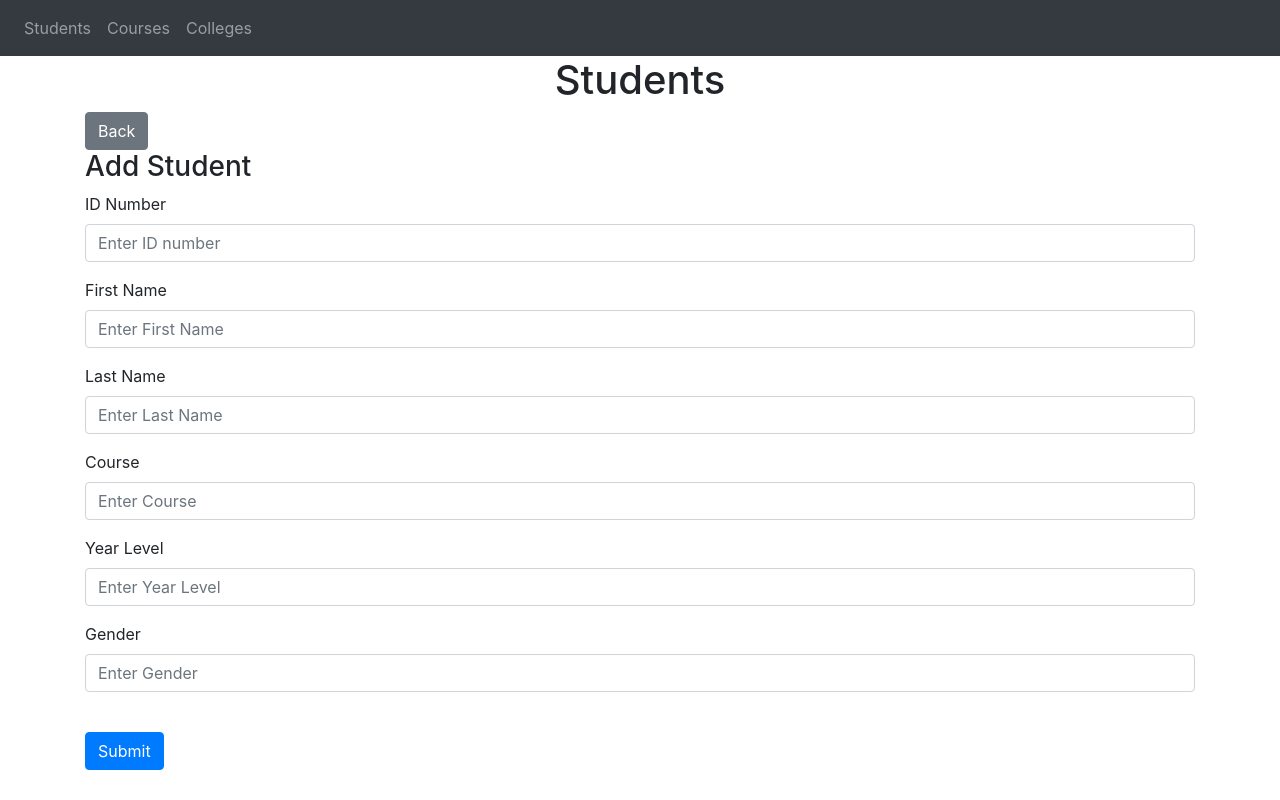
After one commit to nasviil/app-ssis, a Flask app: template website/templates/student-add.html in a window 1280 px wide. The commit adds this page. Run offline with Flask 3, Linux system fonts and the light colour scheme; the template is opened without the code that fills it, so the values that code supplies are empty; some libraries are stand-ins or nearby versions.

Commit message:
added necessary pages

```diff
--- a/website/templates/base.html
+++ b/website/templates/base.html
@@ -1,6 +1,7 @@
 <!DOCTYPE html>
 <html lang="en">
 <head>
+    <link rel="stylesheet" type="text/css" href="/static/styles.css">
     <meta charset="UTF-8">
     <meta name="viewport" content="width=device-width, initial-scale=1.0">
     <link
@@ -19,14 +20,40 @@
 <body>
     <nav class="navbar navbar-expand-lg navbar-dark bg-dark">
         <div class="collapse navbar-collapse" id="navbar">
-            <div class="navbar-nav">
-            <a class="nav-item nav-link" id="home" href="/student">Students</a>
-            <a class="nav-item nav-link" id="logout" href="/course">Courses</a>
+            <div class="navbar-nav justify-content-center">
+            <a class="nav-item nav-link" id="student" href="/student">Students</a>
+            <a class="nav-item nav-link" id="course" href="/course">Courses</a>
+            <a class="nav-item nav-link" id="college" href="/college">Colleges</a>
             </div>
-          </div>
-
+        </div>
     </nav>
 
+    {% with messages = get_flashed_messages(with_categories=true) %}
+    {% if messages %}
+        {% for category, message in messages %}
+            {% if category == error%}
+            <div class="alert alert-danger alert-dismissible fade show" role="alert">
+            {{ message }}
+                <button type="button" class="close" data-dismiss="alert" aria-label="Close">
+                <span aria-hidden="true">&times;</span>
+                </button>
+            </div>
+            {% else %}
+            <div class="alert alert-success alert-dismissible fade show" role="alert">
+                {{ message }}
+                    <button type="button" class="close" data-dismiss="alert" aria-label="Close">
+                    <span aria-hidden="true">&times;</span>
+                    </button>
+                </div>
+            {% endif %}
+        {% endfor %}
+    {% endif %}
+    {% endwith %}
+
+    <div class = "container">
+        {% block content %}
+        {% endblock %}
+    </div>
     <script
         src="https://code.jquery.com/jquery-3.2.1.slim.min.js"
         integrity="sha384-KJ3o2DKtIkvYIK3UENzmM7KCkRr/rE9/Qpg6aAZGJwFDMVNA/GpGFF93hXpG5KkN"
--- /dev/null
+++ b/website/templates/college.html
@@ -0,0 +1,6 @@
+{% extends "base.html" %} {% block title %}SSIS{% endblock %}
+
+{% block content %}
+<h1 align = "center">Colleges</h1>
+<a href="/college/add"><button = class="btn btn-primary">Add College</button></a>
+{% endblock %}
--- a/website/templates/course.html
+++ b/website/templates/course.html
@@ -1 +1,6 @@
 {% extends "base.html" %} {% block title %}SSIS{% endblock %}
+
+{% block content %}
+<h1 align = "center">Courses</h1>
+<a href="/course/add"><button = class="btn btn-primary">Add Course</button></a>
+{% endblock %}
--- /dev/null
+++ b/website/templates/student-add.html
@@ -0,0 +1,65 @@
+{% extends "base.html" %} {% block title %}SSIS{% endblock %}
+
+{% block content %}
+<h1 align ="center">Students</h1>
+<a href="/student"><button = class="btn btn-secondary">Back</button></a>
+<form method ="POST">
+    <h3>Add Student</h3>
+    <div class="form-group">
+        <label for="id">ID Number</label>
+        <input
+        type="text"
+        class="form-control"
+        id="id"
+        name="id"
+        placeholder="Enter ID number">
+    </div>
+    <div class="form-group">
+        <label for="firstName">First Name</label>
+        <input
+        type="text"
+        class="form-control"
+        id="firstName"
+        name="firstName"
+        placeholder="Enter First Name">
+    </div>
+    <div class="form-group">
+        <label for="lastName">Last Name</label>
+        <input
+        type="text"
+        class="form-control"
+        id="lastName"
+        name="lastName"
+        placeholder="Enter Last Name">
+    </div>
+    <div class="form-group">
+        <label for="course">Course</label>
+        <input
+        type="text"
+        class="form-control"
+        id="course"
+        name="course"
+        placeholder="Enter Course">
+    </div>
+    <div class="form-group">
+        <label for="year">Year Level</label>
+        <input
+        type="number"
+        class="form-control"
+        id="year"
+        name="year"
+        placeholder="Enter Year Level">
+    </div>
+    <div class="form-group">
+        <label for="gender">Gender</label>
+        <input
+        type="text"
+        class="form-control"
+        id="gender"
+        name="gender"
+        placeholder="Enter Gender">
+    </div>
+    <br />
+    <button type = "Submit" class="btn btn-primary">Submit</button>
+</form>
+{% endblock %}
--- a/website/templates/student.html
+++ b/website/templates/student.html
@@ -1 +1,6 @@
 {% extends "base.html" %} {% block title %}SSIS{% endblock %}
+
+{% block content %}
+<h1 align = "center">Students</h1>
+<a href="/student/add"><button = class="btn btn-primary">Add Student</button></a>
+{% endblock %}
```
Also changed, not shown: website/templates/college-add.html (added, +29 -0 lines), website/templates/course-add.html (added, +38 -0 lines).
